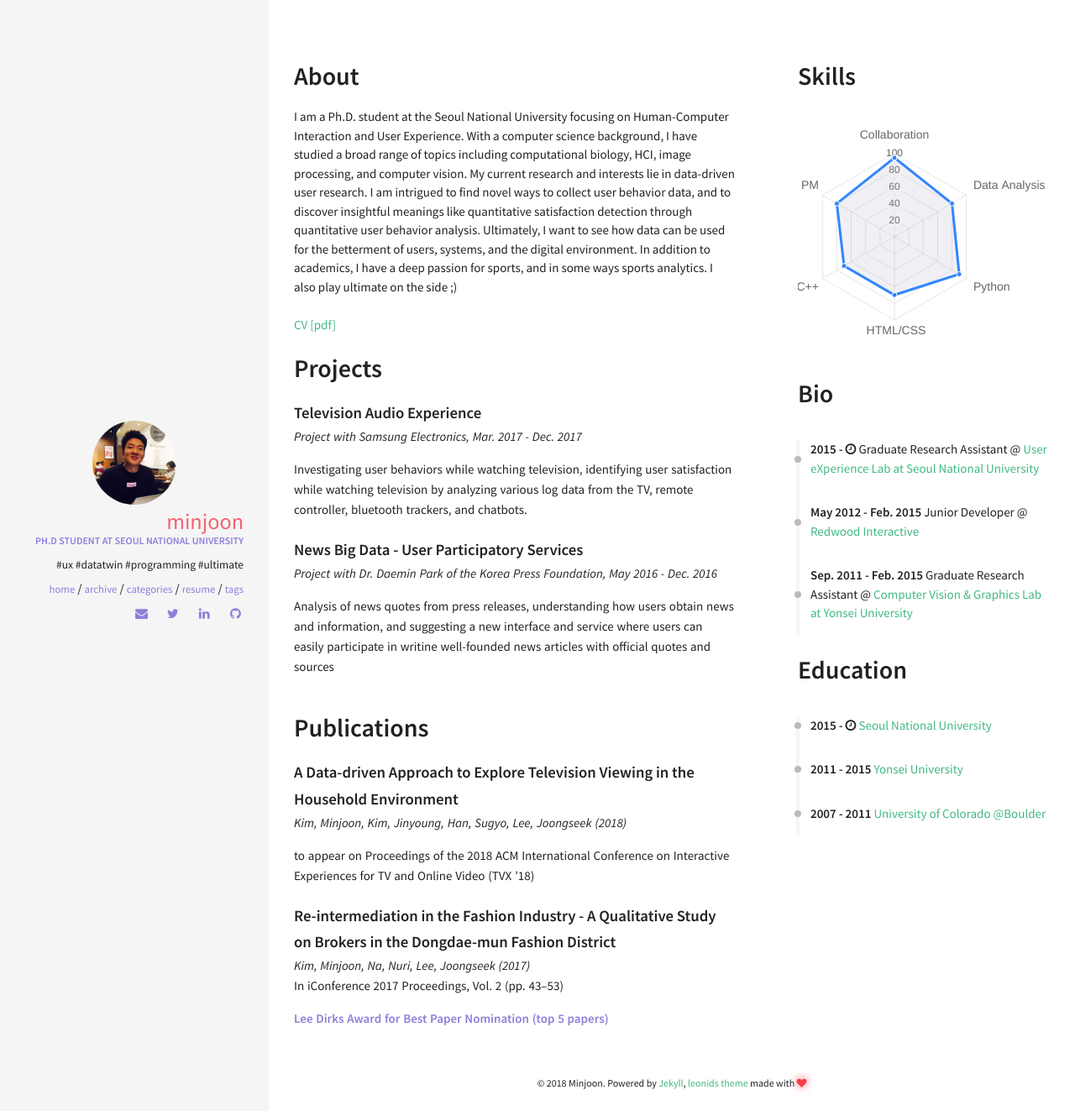
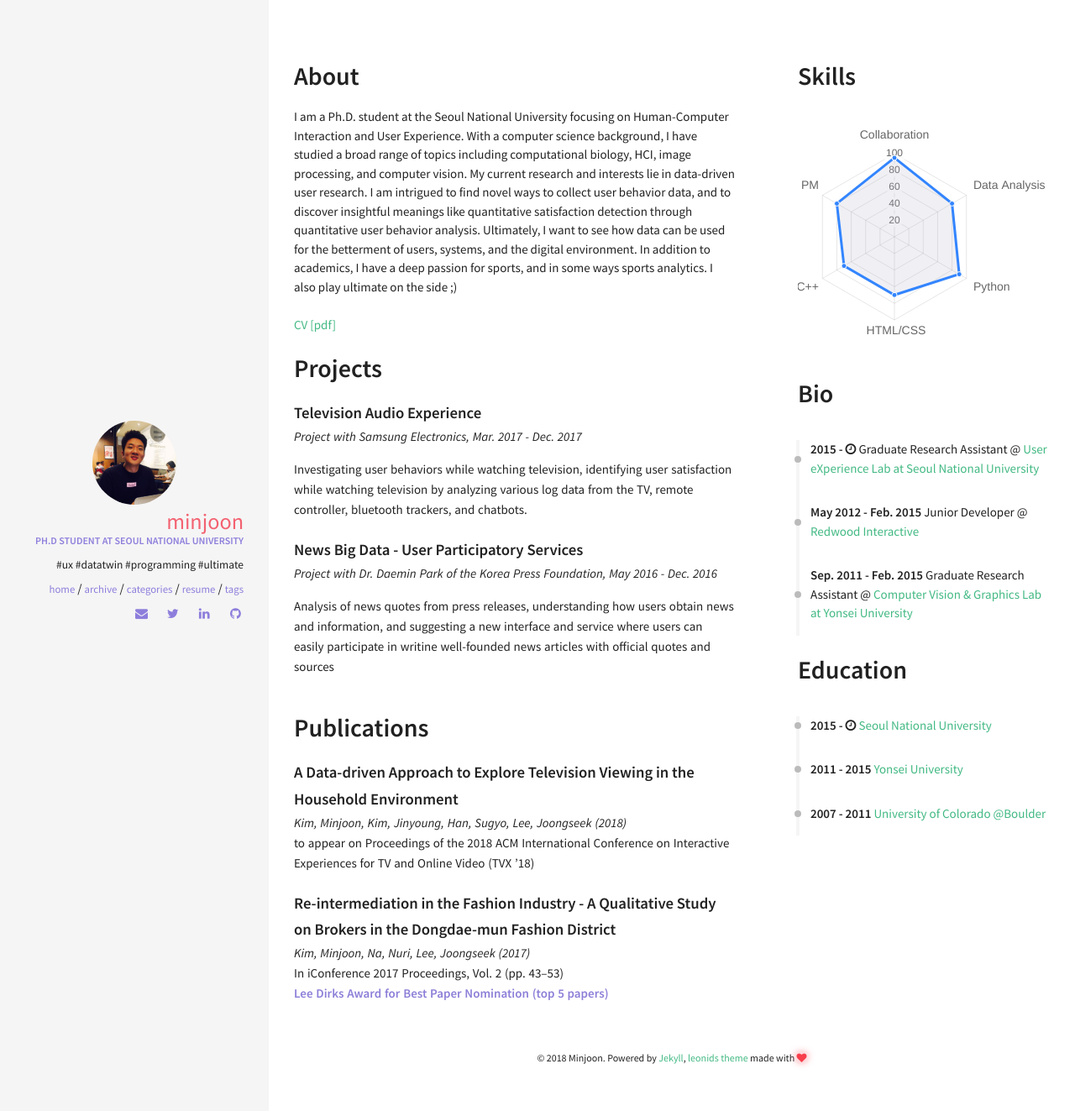
Before and after one commit to minjoonkim/minjoonkim.github.io, a Jekyll site: the page built from resume.html, in a window 1280 px wide. Shown: the whole page at 84% size. Built offline with Jekyll 4.4.1, drawn with Linux system fonts in a browser that asks for light colours; nearby versions of some CDN libraries.

Commit message:
finishing touches

```diff
--- a/_includes/sections/publications.html
+++ b/_includes/sections/publications.html
@@ -14,9 +14,9 @@
                 {% endif %}
                 {% if project.award %}
                 <p style="margin: 0;">{{ project.descr }}</p>
-                <p style="margin: 15px 0 20px 0; color: #8C7FD8; font-weight: 700;">{{ project.award }}</p>
+                <p style="margin: 0 0 20px 0; color: #8C7FD8; font-weight: 700;">{{ project.award }}</p>
                 {% else %}
-                <p style="margin: 15px 0 20px 0;">{{ project.descr }}</p>
+                <p style="margin: 0 0 20px 0;">{{ project.descr }}</p>
                 {% endif %}
 
             </div>
```
